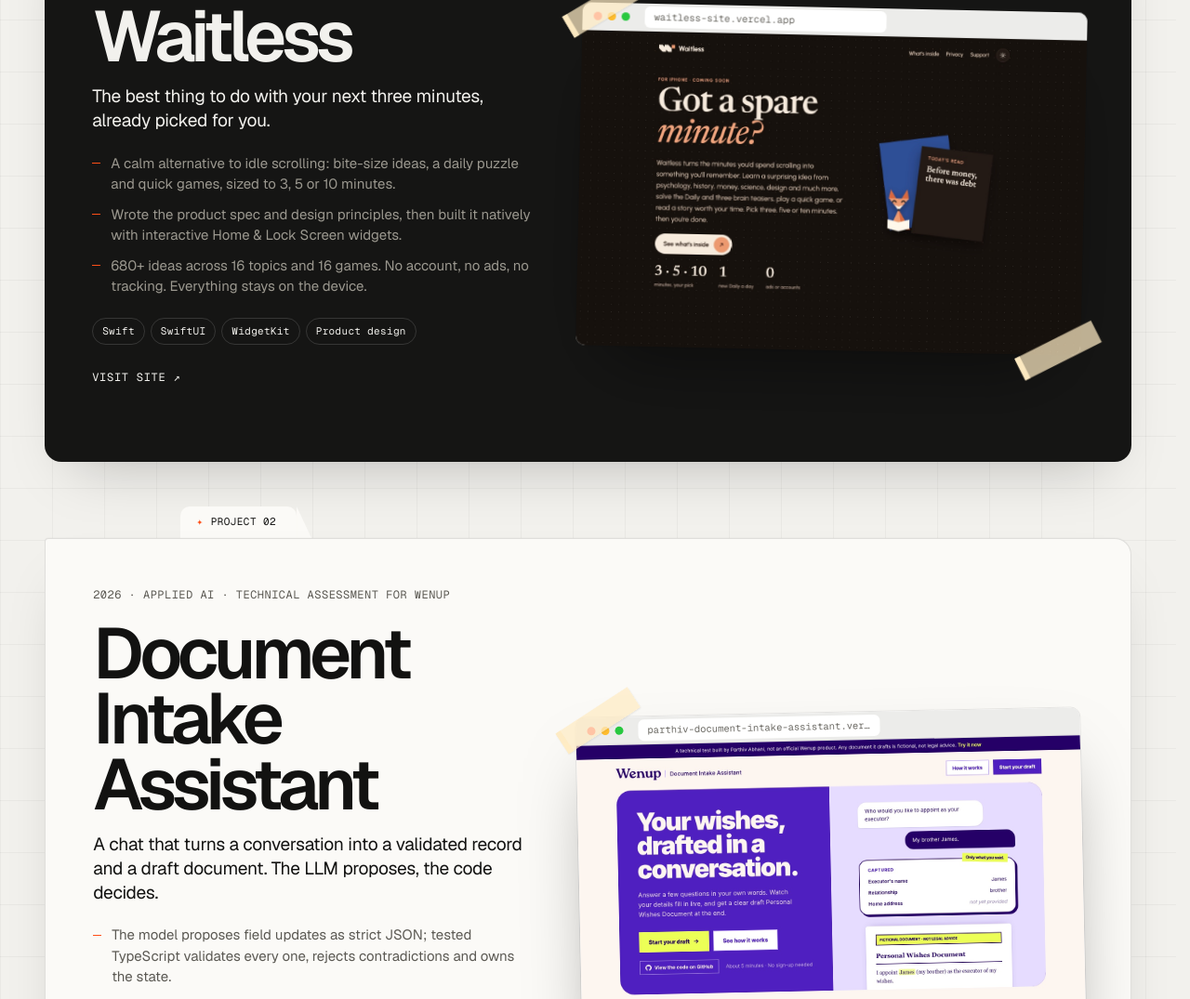
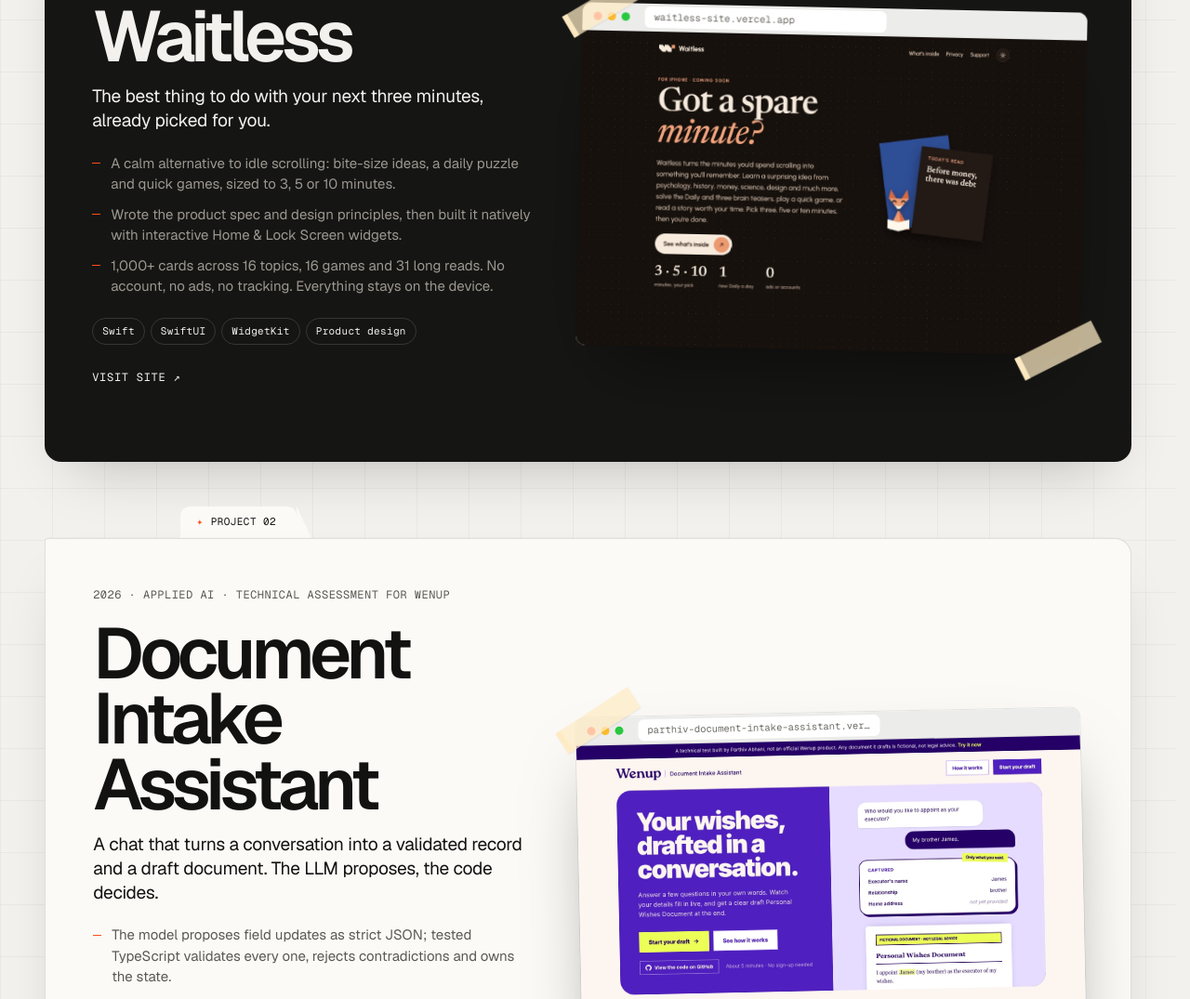
Before and after one commit to parthivabhani/parthiv-portfolio, a plain HTML site: page index.html in a window 1280 px wide. Shown: the part 1603-2678 px from the top of the page at 93% size. Drawn offline with nearby package versions, Linux system fonts and the light colour scheme.

Commit message:
Waitless: 1,000+ cards, 16 topics, 16 games, 31 long reads
Co-Authored-By: Claude Opus 5.5 <noreply@anthropic.com>

```diff
--- a/index.html
+++ b/index.html
@@ -179,7 +179,7 @@
               <ul class="project__points">
                 <li>A calm alternative to idle scrolling: bite-size ideas, a daily puzzle and quick games, sized to 3, 5 or 10 minutes.</li>
                 <li>Wrote the product spec and design principles, then built it natively with interactive Home &amp; Lock Screen widgets.</li>
-                <li>680+ ideas across 16 topics and 16 games. No account, no ads, no tracking. Everything stays on the device.</li>
+                <li>1,000+ cards across 16 topics, 16 games and 31 long reads. No account, no ads, no tracking. Everything stays on the device.</li>
               </ul>
               <div class="tags"><span>Swift</span><span>SwiftUI</span><span>WidgetKit</span><span>Product design</span></div>
               <div class="project__links">
```
Also changed, not shown: 1 other file.
